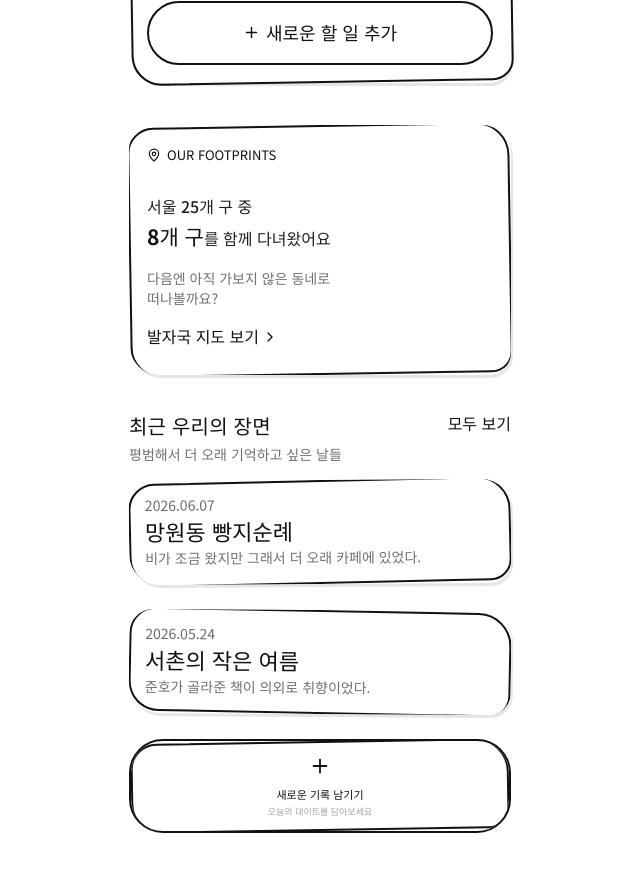
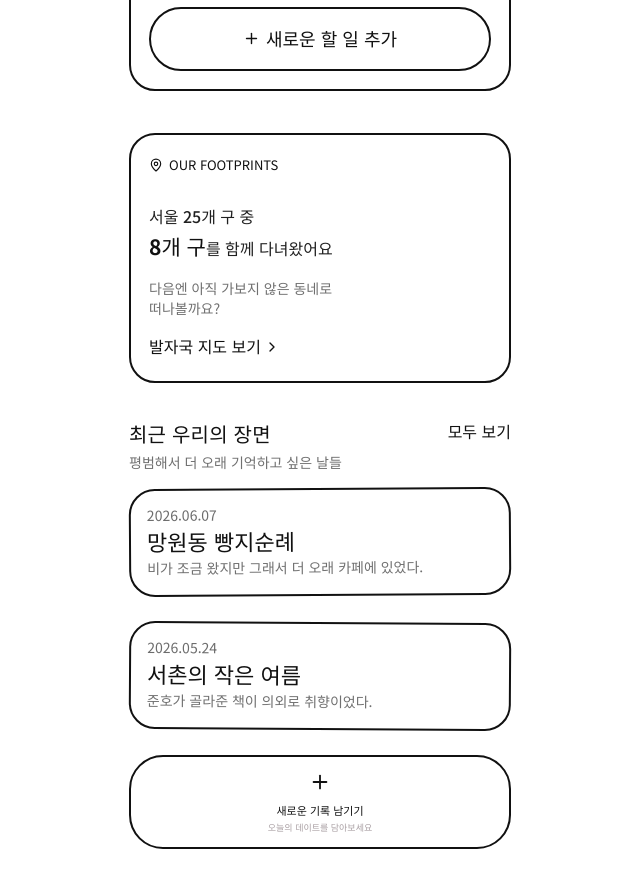
Before and after one commit to yejinrla/dateum, a React (Vite) app: page / in a window 1280 px wide. Shown: the part 820-1708 px from the top of the page, without its empty margins (320-960 px from the left). Built offline with nearby package versions, Linux system fonts and the light colour scheme; a web font is replaced by a local one.

Commit message:
Revert hand-drawn card borders

```diff
--- a/src/styles.css
+++ b/src/styles.css
@@ -1793,7 +1793,6 @@ body {
 .memory-card,
 .new-memory-card,
 .date-list-card,
-.course-detail-hero,
 .course-schedule-card,
 .course-info-card,
 .course-todo-card,
@@ -1831,8 +1830,8 @@ body {
 .setting-card,
 .modal {
   background: #fff !important;
-  border: 0 !important;
-  border-radius: 24px 29px 22px 31px !important;
+  border: 2px solid #111 !important;
+  border-radius: 26px !important;
 }
 
 .hero-card::after,
@@ -1845,71 +1844,6 @@ body {
 .flower,
 .mini-map {
   display: none !important;
-}
-
-.hero-card,
-.card,
-.todo-summary,
-.footprint-preview,
-.memory-card,
-.new-memory-card,
-.date-list-card,
-.course-detail-hero,
-.course-schedule-card,
-.course-info-card,
-.course-todo-card,
-.course-note-card,
-.map-card,
-.selected-district,
-.top-districts,
-.national-footprints,
-.couple-hero,
-.setting-card,
-.modal {
-  position: relative;
-  box-shadow: 2px 3px 0 rgba(17, 17, 17, 0.1) !important;
-}
-
-.hero-card::before,
-.card::before,
-.todo-summary::before,
-.footprint-preview::before,
-.memory-card::before,
-.new-memory-card::before,
-.date-list-card::before,
-.course-detail-hero::before,
-.course-schedule-card::before,
-.course-info-card::before,
-.course-todo-card::before,
-.course-note-card::before,
-.map-card::before,
-.selected-district::before,
-.top-districts::before,
-.national-footprints::before,
-.couple-hero::before,
-.setting-card::before,
-.modal::before {
-  content: "";
-  position: absolute;
-  inset: 0;
-  border: 2px solid #111;
-  border-radius: 26px 33px 21px 30px;
-  transform: rotate(-0.95deg);
-  pointer-events: none;
-}
-
-.memory-card:nth-child(even)::before,
-.date-list-card:nth-child(even)::before,
-.setting-card:nth-child(even)::before,
-.course-schedule-card::before,
-.course-info-card::before,
-.course-todo-card::before,
-.course-note-card::before,
-.map-card::before,
-.selected-district::before,
-.top-districts::before,
-.national-footprints::before {
-  transform: rotate(0.75deg);
 }
 
 .hero-card {
```
